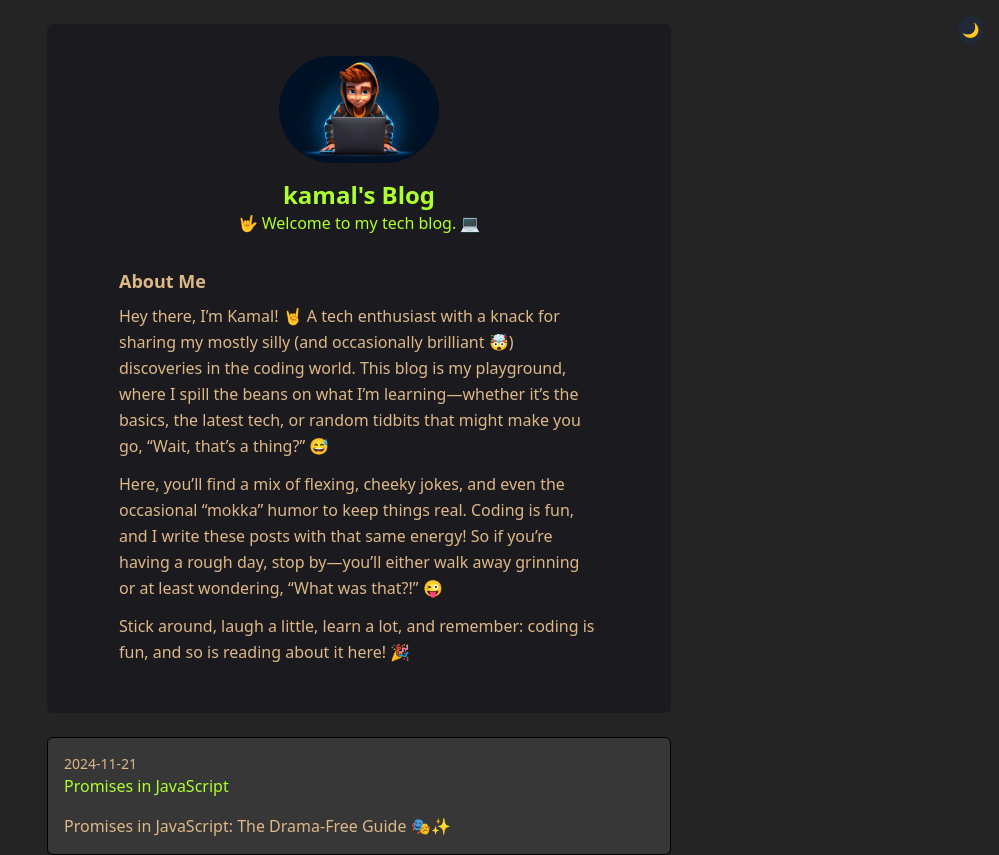
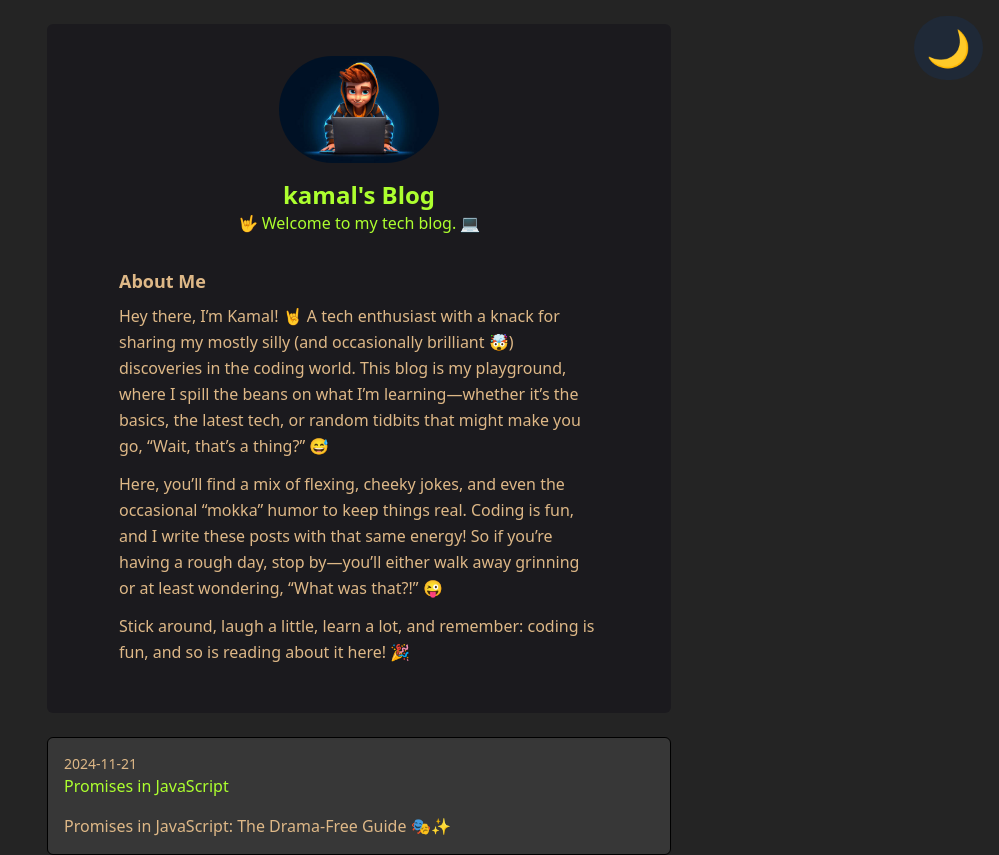
Before and after one commit to kamalan2k4/my--blogs, a Next.js app: page / in a window 1280 px wide. Shown: the top 855 px of the page, without its empty margins (281-1280 px from the left). Built offline with nearby package versions, Linux system fonts and the light colour scheme.

Commit message:
button got  edited

```diff
--- a/app/layout.tsx
+++ b/app/layout.tsx
@@ -85,11 +85,13 @@ export default function RootLayout({
       <div className="text-center bg-[#1b1a1e] p-8 my-6 rounded-md w-full">
         {/* Dark Mode Toggle Button */}
         <button
-          onClick={toggleDarkMode}
-          className="absolute top-4 right-4 p-2 sm:p-1 bg-gray-800 text-white rounded-full text-xs sm:text-sm"
-        >
-          {isDarkMode ? "🌙" : "🌞"}
-        </button>
+  onClick={toggleDarkMode}
+  className="absolute top-4 right-4 p-4 sm:p-3 bg-gray-800 text-white rounded-full text-3xl sm:text-4xl flex items-center justify-center"
+>
+  {isDarkMode ? "🌙" : "🌞"}
+</button>
+
+
 
         <Image
           src="/profile.jpg"
```
